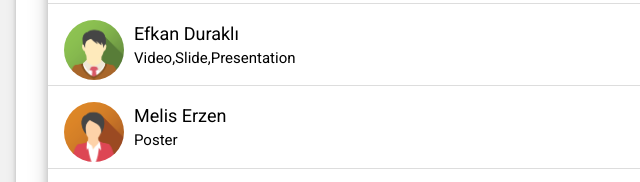
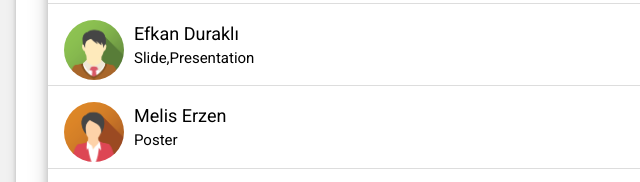
Before and after one commit to dormitoryservicesystem/dormitoryservicesystem.github.io, a plain HTML site: page team.html in a window 1280 px wide. Shown: the part 825-1007 px from the top of the page, 0-640 px from the left. Drawn offline with Linux system fonts and the light colour scheme; a script that the page names is missing.

Commit message:
Add files via upload

```diff
--- a/team.html
+++ b/team.html
@@ -94,7 +94,7 @@ html,body,h1,h2,h3,h4,h5,h6 {font-family: "Roboto", sans-serif}
   <li class="w3-padding-16">
     <img src="media/erkek.png" class="w3-left w3-circle" style="width:60px;margin-right: 10px;">
     <span class="w3-large">Efkan Duraklı</span><br>
-    <span>Video,Slide,Presentation</span>
+    <span>Slide,Presentation</span>
   </li>
   <li class="w3-padding-16">
     <img src="media/kiz.png" class="w3-left w3-circle" style="width:60px;margin-right: 10px;">
```
Also changed, not shown: index.html (+1 -1 lines).
